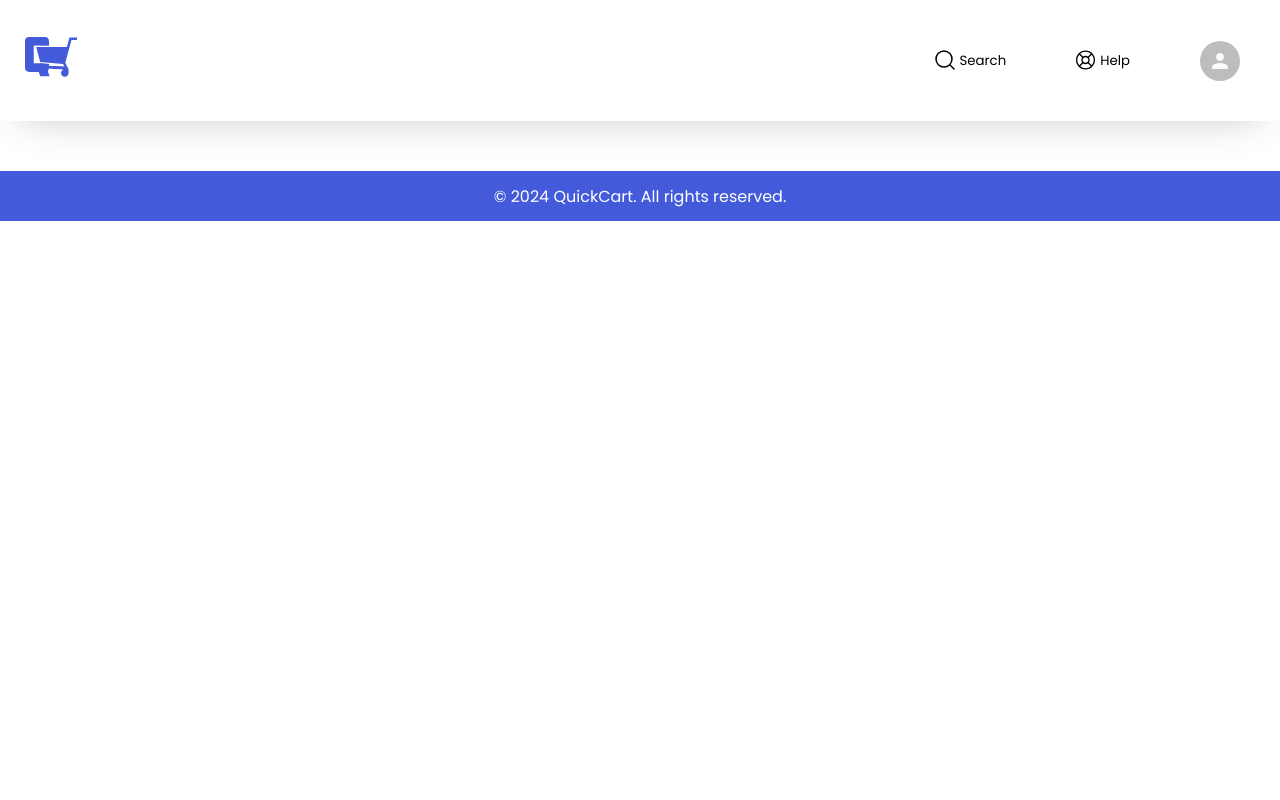
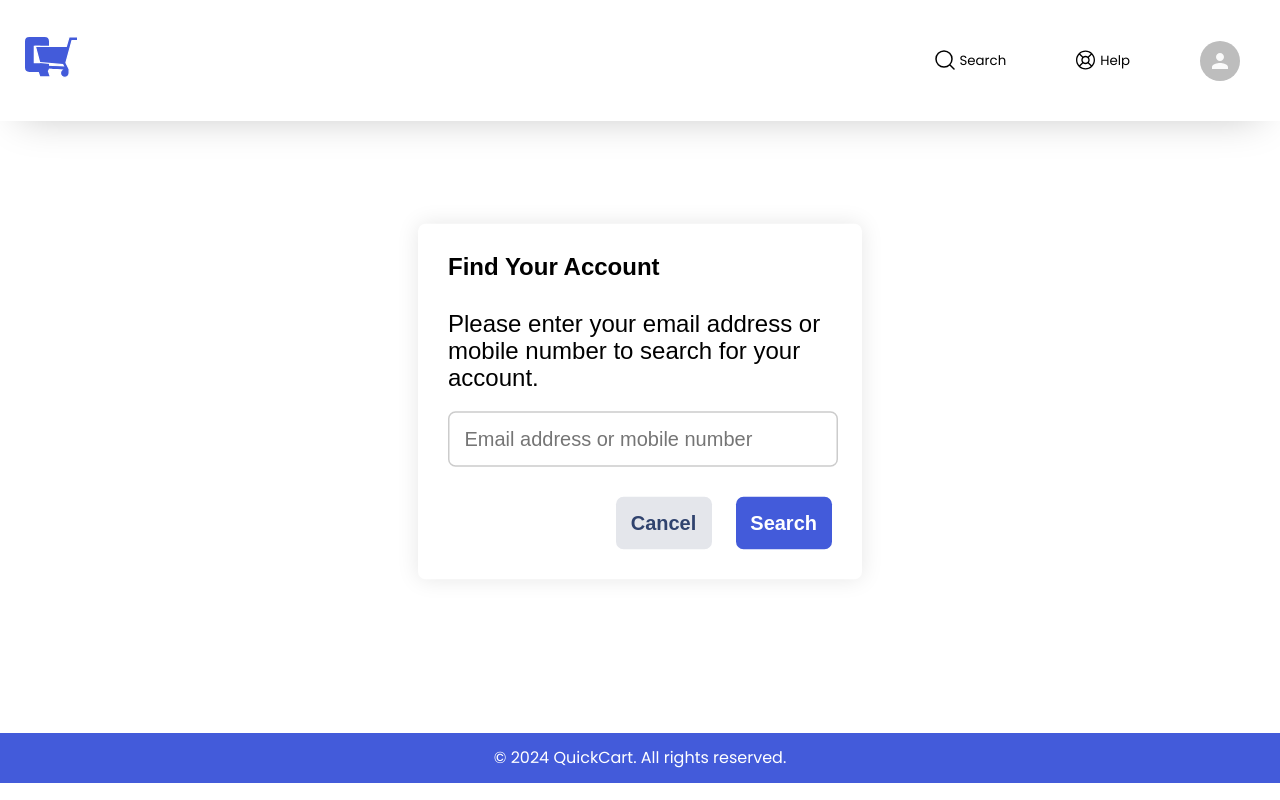
Before and after one commit to edwineas/QuickCart, a React (Create React App) app: page /forgot-password in a window 1280 px wide. Built offline with nearby package versions, Linux system fonts and the light colour scheme.

Commit message:
Forgot password

```diff
--- a/src/App.js
+++ b/src/App.js
@@ -5,7 +5,7 @@ import CartPage from './pages/CartPage/CartPage';
 import RegisterShop from './pages/Register/RegisterShop';
 import { CartProvider } from './components/CartContext';
 import { Navbar, Cart, Footer, Popup, UserSelector, ProtectedRoute, Indi, CartItems } from './components';
-import { Feed, Login, SearchPage, Thankyou, CartBill, RegisterCustomer, NewStock, Shopkeeper, Help, Order, PostOrder, OrderView, CartList ,OrderDetails, Inventory,ShopkeeperDashboard} from './pages';
+import { Feed, Login, SearchPage, Thankyou, CartBill, RegisterCustomer, NewStock, Shopkeeper, Help, Order, PostOrder, OrderView, CartList ,OrderDetails, Inventory,ShopkeeperDashboard,ForgotPassword} from './pages';
 
 function Logout() {
   localStorage.clear();
@@ -31,6 +31,7 @@ function App() {
             <Route path="/cart-page" element={<CartPage />} />
             <Route path="/cart" element={<ProtectedRoute><Cart /></ProtectedRoute>} />
             <Route path="/login" element={<Login />} />
+            <Route path="/forgot-password" element={<ForgotPassword />} />
             <Route path="/user-select" element={<UserSelector />} />
             <Route path="/logout" element={<Logout />} />
             <Route path="/registershop" element={<RegisterShop />} />
--- /dev/null
+++ b/src/pages/Register/ForgotPassword.css
@@ -0,0 +1,66 @@
+.forgot-main {
+  display: flex;
+  justify-content: center;
+  align-items: center;
+  height: 70.2vh;
+  font-family: Arial, sans-serif;
+}
+
+.forgot-container {
+  background-color: white;
+  padding: 20px;
+  border-radius: 5px;
+  width: 20%;
+  box-shadow: 0px 0px 15px rgba(0, 0, 0, 0.1);
+  transform: scale(1.5);
+}
+
+.forgothead {
+  text-align: left;
+  margin-bottom: 20px;
+  font-weight: bold;
+}
+
+.forgotpara {
+  margin-bottom: 3px;
+}
+
+.forgotinput {
+  width: 93%;
+  padding: 10px;
+  margin-top: 10px;
+  margin-bottom: 10px;
+  border-radius: 5px;
+  border: 1px solid #ccc;
+}
+
+.searchbutton {
+
+  padding: 10px;
+  background-color: #435BDA;
+  color: white;
+  border: none;
+  border-radius: 5px;
+  cursor: pointer;
+  font-weight: bold;
+}
+.cancelbutton {
+  padding: 10px;
+  background-color: #E4E6EB;
+  color: #30436E;
+  border: none;
+  border-radius: 5px;
+  cursor: pointer;
+  font-weight: bold;
+}
+
+.forgot-btns {
+  margin-top: 10px;
+  display: flex;
+  justify-content: end;
+  gap: 1rem;
+}
+
+p {
+  max-width: 100%;
+}
--- /dev/null
+++ b/src/pages/Register/ForgotPassword.jsx
@@ -0,0 +1,36 @@
+import React, { useState } from 'react';
+import { useNavigate } from 'react-router-dom';
+import './ForgotPassword.css';
+
+function ForgotPassword() {
+  const [email, setEmail] = useState('');
+  const navigate = useNavigate();
+
+  const handleSubmit = (event) => {
+    event.preventDefault(); // Prevent default form submission behavior
+    // Implement logic to send password reset email using email
+    console.log('Sending password reset email to:', email);
+    navigate('/login'); // Assuming you have a login route
+  };
+
+  return (
+    <div className='forgot-main'>
+        <div className='forgot-container'>
+            <div className='forgothead'>
+                Find Your Account
+            </div>
+            <div className='forgotpara'>
+            <p>Please enter your email address or mobile number to search for your account.</p>
+            </div>
+            <input type='text' className='forgotinput' placeholder='Email address or mobile number'></input>
+
+            <div className='forgot-btns'>
+                <button className='cancelbutton' onClick={handleSubmit} >Cancel</button>
+                <button className='searchbutton'>Search</button>
+            </div>
+        </div>
+    </div>
+  );
+}
+
+export default ForgotPassword;
--- a/src/pages/index.js
+++ b/src/pages/index.js
@@ -16,3 +16,4 @@ export { default as CartList } from './CartList/CartList';
 export { default as Inventory } from './Inventory/Inventory';
 export { default as OrderDetails } from './OrderDetails/OrderDetails';
 export { default as ShopkeeperDashboard } from './ShopkeeperDashboard/ShopkeeperDashboard';
+export { default as ForgotPassword } from './Register/ForgotPassword'
```
